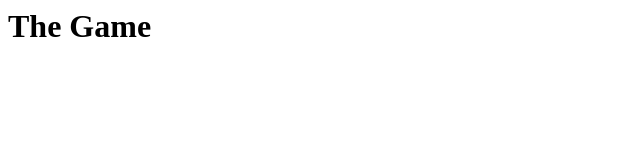
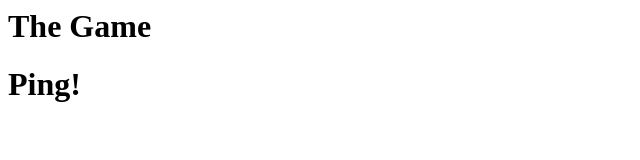
Before and after one commit to ericpkatz/ping-pong, a plain HTML site: page index.html in a window 1280 px wide. Shown: the whole page, without its empty margins (0-640 px from the left). Drawn offline with Linux system fonts and the light colour scheme.

Commit message:
added ping!

```diff
--- a/index.html
+++ b/index.html
@@ -3,6 +3,6 @@
   </head>
   <body>
     <h1>The Game</h1>
-
+    <h1>Ping!</h1>
   </body>
 </html>
```
